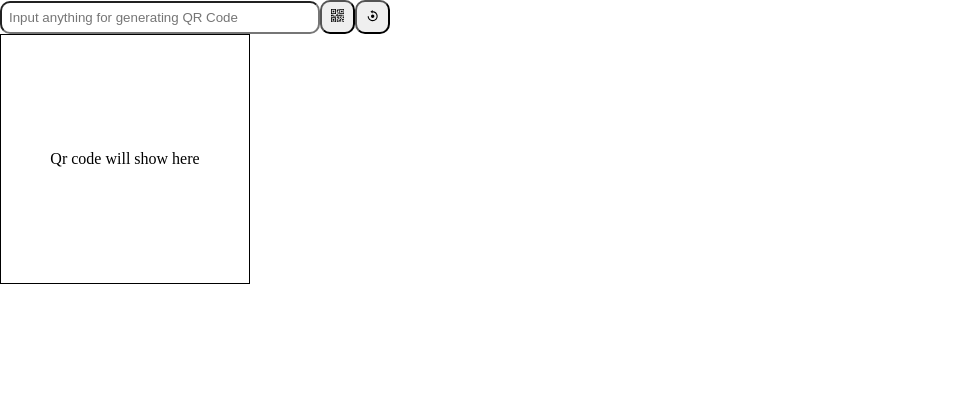
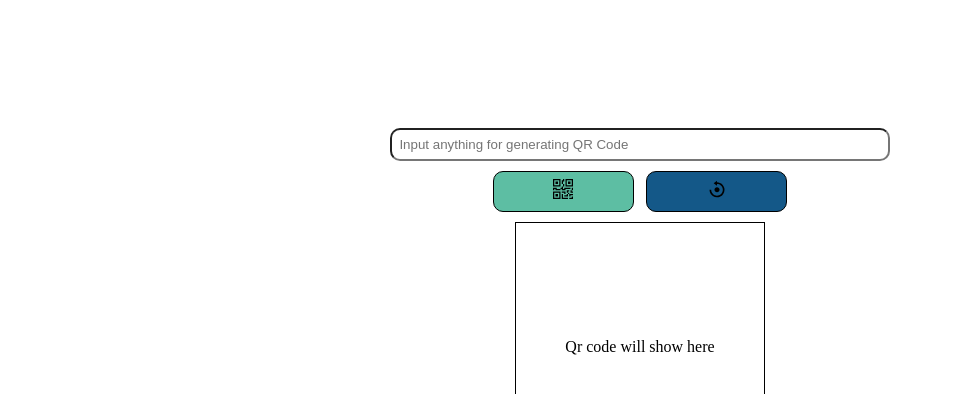
Before and after one commit to VahagMardyan/qr-code-generator, a React (Create React App) app: page / in a window 1280 px wide. Shown: the top 394 px of the page, without its empty margins (0-953 px from the left). Built offline with nearby package versions, Linux system fonts and the light colour scheme.

Commit message:
little updates, added few styles

```diff
--- a/src/App.css
+++ b/src/App.css
@@ -5,22 +5,28 @@
     user-select: none;
 }
 
+.parent-div {
+    display: flex;
+    flex-direction: column;
+    align-items: center;
+    justify-content: center;
+    margin-block: 10%;
+}
+
 .display {
     width: 100%;
+    display: flex;
+    justify-content: center;
+    align-items: center;
 }
 
-.qrcode-input {
-    width: 25%;
-    padding: 7px;
-    border-radius: 10px;
-}
-
-.qrcode-button,
-.reset-button,
-.save-button {
-    width: 35px;
-    padding: 7px;
-    border-radius: 10px;
+.buttons-block {
+    width: 100%;
+    display: flex;
+    flex-direction: row;
+    justify-content: center;
+    gap: 1%;
+    margin-block: 10px;
 }
 
 .qrcode-div {
@@ -35,4 +41,50 @@
 .qrcode-div img {
     width: 250px;
     height: 250px;
+    border: 1px solid black;
 }
+
+.qrcode-input {
+    width: 39%;
+    padding: 7px;
+    border-radius: 10px;
+}
+
+.qrcode-button,
+.reset-button,
+.save-button {
+    width: 11%;
+    padding: 7px;
+    border-radius: 10px;
+    font-size: 20px;
+    border: 1px solid black;
+    transition: 0.3s;
+}
+
+.qrcode-button {
+    background-color: #5dbea3;
+}
+
+.qrcode-button:is(:hover) {
+    background-color: #20cfd8;
+}
+
+.reset-button {
+    background-color: #145888;
+}
+
+.reset-button:is(:hover) {
+    background-color: #007486;
+}
+
+.save-button {
+    background-color: #2098d9;
+}
+
+.save-button:is(:hover) {
+    background-color: #006b99;
+}
+
+button {
+    cursor: pointer;
+}
--- a/src/App.js
+++ b/src/App.js
@@ -75,12 +75,15 @@ const App = () => {
 
   return (
     <Fragment>
+      <section className='parent-div'>
         <div className='display' >
           <input ref={qrValue} className='qrcode-input' placeholder='Input anything for generating QR Code' onKeyDown={keyPress} />
+        </div>
+          <div className='buttons-block'>
             <button onClick={generate} className='qrcode-button' title='Generate QR Code'>
               <BsQrCode />
             </button>
-        <button onClick={() => window.location.reload()} className='reset-button'>
+            <button onClick={() => window.location.reload()} className='reset-button' title='Reset Page'>
               <BiReset />
             </button>
             {
@@ -95,11 +98,12 @@ const App = () => {
               <Fragment>
                 {
                   QrDatas.length === 0 ? <p>Qr code will show here</p> :
-                  qrImageUrl && <img src={qrImageUrl} alt='qr code' draggable='true' title={qrValue.current.value} />
+                    qrImageUrl && <img src={qrImageUrl} alt='qr code' draggable='false' title={qrValue.current.value} />
                 }
               </Fragment>
           }
         </div>
+      </section>
     </Fragment>
   )
 }
```
Lines whose indentation alone changed are shown as unchanged.
